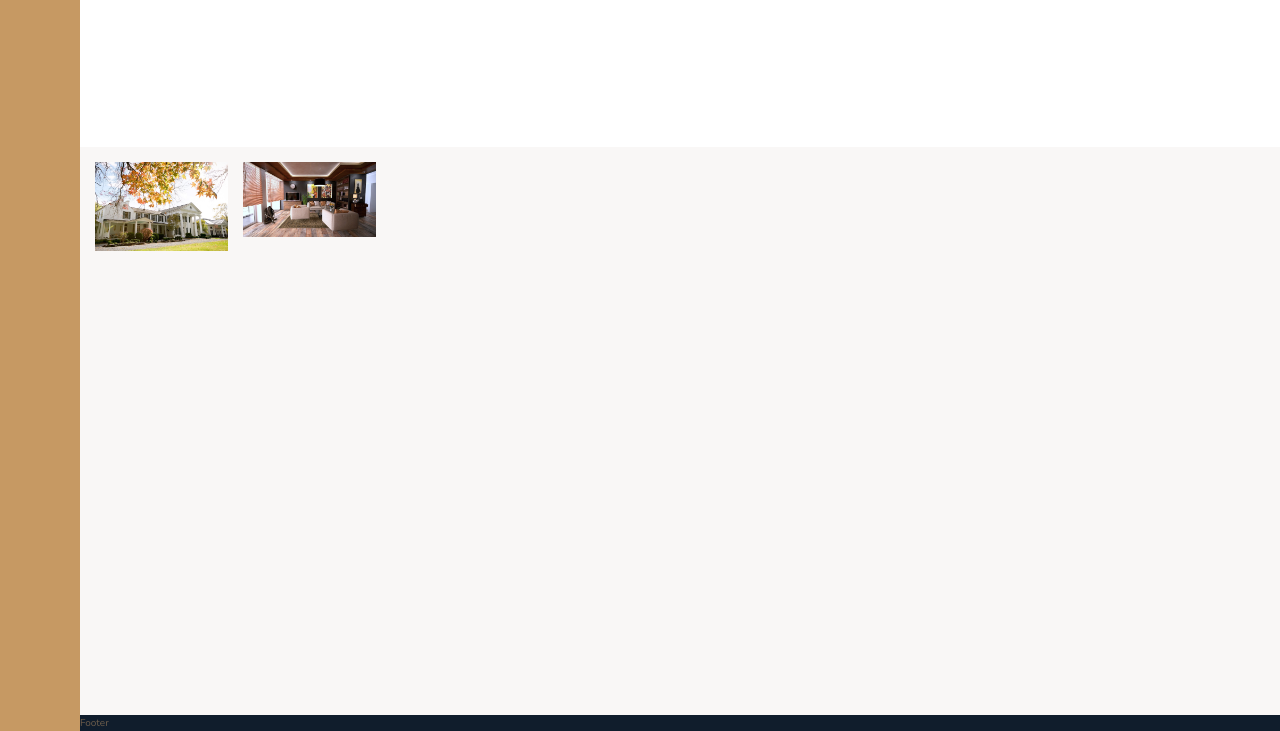
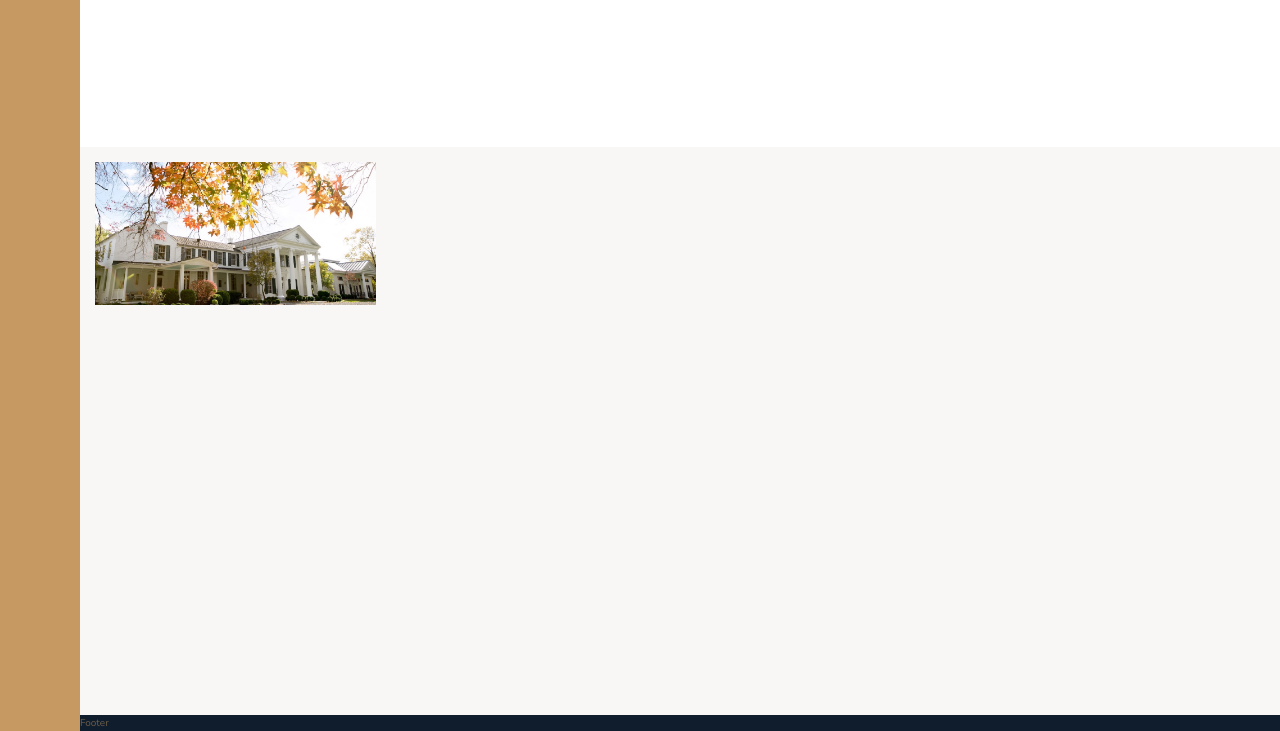
Before and after one commit to jiangmichael1/Learning-Sass-CSS-Grid-Nexter, a plain HTML site: page index.html in a window 1280 px wide. Shown: the part 2949-3680 px from the top of the page. Drawn offline with nearby package versions, Linux system fonts and the light colour scheme.

Commit message:
gallery grid setup complete

```diff
--- a/css/style.css
+++ b/css/style.css
@@ -213,8 +213,14 @@ body {
   grid-template-rows: repeat(7, 5vw);
   grid-gap: 1.5rem;
   padding: 1.5rem; }
-  .gallery > * {
-    width: 100%; }
+  .gallery__item--1 {
+    grid-row: 1 / span 2;
+    grid-column: 1 / span 2; }
+  .gallery__img {
+    width: 100%;
+    height: 100%;
+    object-fit: cover;
+    display: block; }
 
 .footer {
   background-color: #101d2c;
--- a/index.html
+++ b/index.html
@@ -281,8 +281,10 @@
         </section>
 
         <section class="gallery">
-            <img src="img/gal-1.jpeg" alt="Gallery image 1" class="gallery__img">
-            <img src="img/gal-2.jpeg" alt="Gallery image 2" class="gallery__img">
+            <figure class="gallery__item gallery__item--1">
+                <img src="img/gal-1.jpeg" alt="Gallery image 1" class="gallery__img">
+            </figure>
+
 
         </section>
         <footer class="footer">
--- a/sass/_gallery.scss
+++ b/sass/_gallery.scss
@@ -8,7 +8,17 @@
     grid-gap: 1.5rem;
     padding: 1.5rem;
 
-    & > * {
+    &__item {
+        &--1 {
+            grid-row: 1 / span 2;
+            grid-column: 1 / span 2;
+        }
+    }
+
+    &__img {
         width: 100%;
+        height: 100%;
+        object-fit: cover;
+        display: block; //removes white space that comes after it
     }
 }
```
